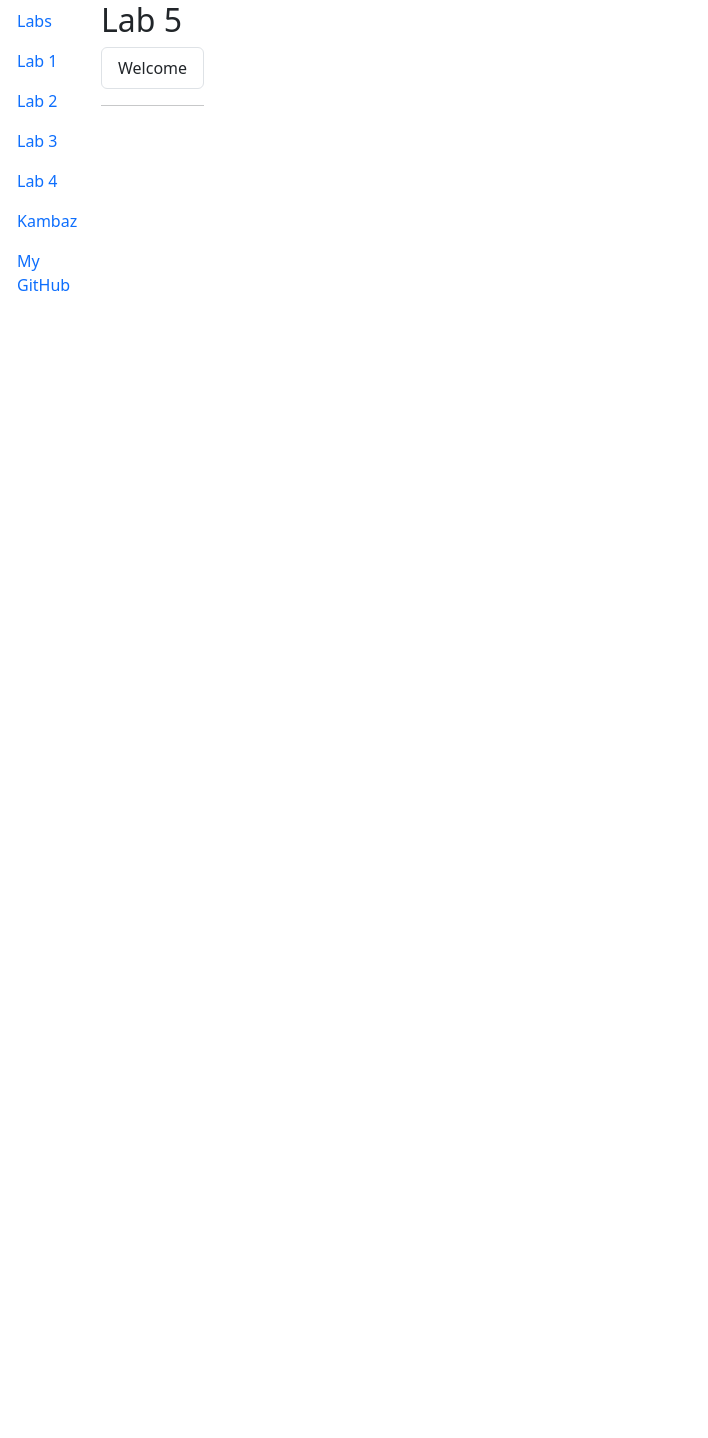
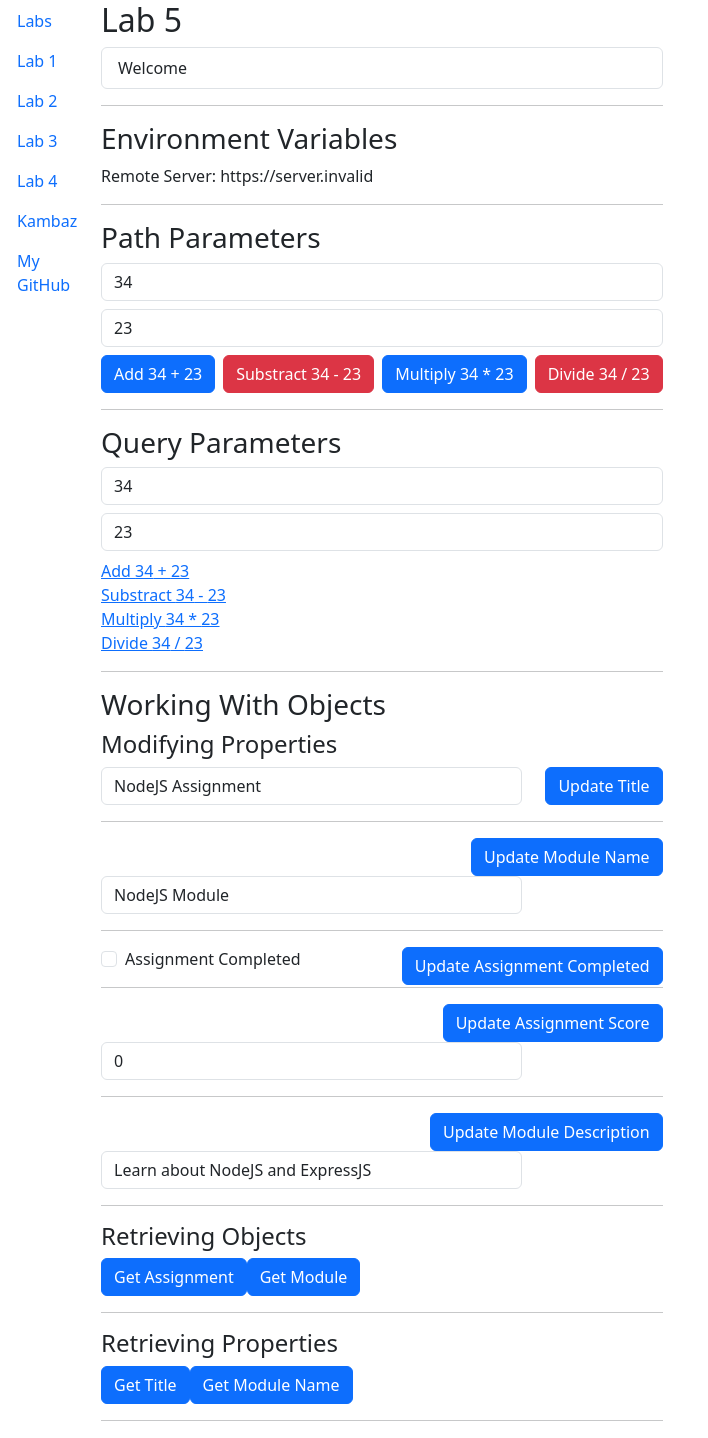
Before and after one commit to aidanroche3/kambaz-next-js, a Next.js app: page /labs/lab5 in a window 1280 px wide. Shown: the whole page, without its empty margins (0-708 px from the left). Before the commit the page ends 800 px from the top, so only its background shows below. Built offline with nearby package versions, Linux system fonts and the light colour scheme; no server answers.

Commit message:
Up to 5.2.4

```diff
--- /dev/null
+++ b/app/labs/lab5/EnvironmentVariables.tsx
@@ -0,0 +1,10 @@
+const HTTP_SERVER = process.env.NEXT_PUBLIC_HTTP_SERVER;
+export default function EnvironmentVariables() {
+  return (
+    <div id="wd-environment-variables">
+      <h3>Environment Variables</h3>
+      <p>Remote Server: {HTTP_SERVER}</p>
+      <hr />
+    </div>
+  );
+}
--- /dev/null
+++ b/app/labs/lab5/PathParameters.tsx
@@ -0,0 +1,57 @@
+"use client";
+
+import React, { useState } from "react";
+import { FormControl } from "react-bootstrap";
+const HTTP_SERVER = process.env.NEXT_PUBLIC_HTTP_SERVER;
+export default function PathParameters() {
+  const [a, setA] = useState("34");
+  const [b, setB] = useState("23");
+  return (
+    <div>
+      <h3>Path Parameters</h3>
+      <FormControl
+        className="mb-2"
+        id="wd-path-parameter-a"
+        type="number"
+        defaultValue={a}
+        onChange={(e) => setA(e.target.value)}
+      />
+      <FormControl
+        className="mb-2"
+        id="wd-path-parameter-b"
+        type="number"
+        defaultValue={b}
+        onChange={(e) => setB(e.target.value)}
+      />
+      <a
+        className="btn btn-primary me-2"
+        id="wd-path-parameter-add"
+        href={`${HTTP_SERVER}/lab5/add/${a}/${b}`}
+      >
+        Add {a} + {b}
+      </a>
+      <a
+        className="btn btn-danger"
+        id="wd-path-parameter-subtract"
+        href={`${HTTP_SERVER}/lab5/subtract/${a}/${b}`}
+      >
+        Substract {a} - {b}
+      </a>
+      <a
+        className="btn btn-primary mx-2"
+        id="wd-path-parameter-multiply"
+        href={`${HTTP_SERVER}/lab5/multiply/${a}/${b}`}
+      >
+        Multiply {a} * {b}
+      </a>
+      <a
+        className="btn btn-danger"
+        id="wd-path-parameter-divide"
+        href={`${HTTP_SERVER}/lab5/divide/${a}/${b}`}
+      >
+        Divide {a} / {b}
+      </a>
+      <hr />
+    </div>
+  );
+}
--- /dev/null
+++ b/app/labs/lab5/QueryParameters.tsx
@@ -0,0 +1,57 @@
+"use client";
+
+import React, { useState } from "react";
+import { FormControl } from "react-bootstrap";
+const HTTP_SERVER = process.env.NEXT_PUBLIC_HTTP_SERVER;
+export default function QueryParameters() {
+  const [a, setA] = useState("34");
+  const [b, setB] = useState("23");
+
+  return (
+    <div id="wd-query-parameters">
+      <h3>Query Parameters</h3>
+      <FormControl
+        id="wd-query-parameter-a"
+        className="mb-2"
+        defaultValue={a}
+        type="number"
+        onChange={(e) => setA(e.target.value)}
+      />
+      <FormControl
+        id="wd-query-parameter-b"
+        className="mb-2"
+        defaultValue={b}
+        type="number"
+        onChange={(e) => setB(e.target.value)}
+      />
+      <a
+        id="wd-query-parameter-add"
+        href={`${HTTP_SERVER}/lab5/calculator?operation=add&a=${a}&b=${b}`}
+      >
+        Add {a} + {b}
+      </a>
+      <br></br>
+      <a
+        id="wd-query-parameter-subtract"
+        href={`${HTTP_SERVER}/lab5/calculator?operation=subtract&a=${a}&b=${b}`}
+      >
+        Substract {a} - {b}
+      </a>
+      <br></br>
+      <a
+        id="wd-query-parameter-multiply"
+        href={`${HTTP_SERVER}/lab5/calculator?operation=multiply&a=${a}&b=${b}`}
+      >
+        Multiply {a} * {b}
+      </a>
+      <br></br>
+      <a
+        id="wd-query-parameter-divide"
+        href={`${HTTP_SERVER}/lab5/calculator?operation=divide&a=${a}&b=${b}`}
+      >
+        Divide {a} / {b}
+      </a>
+      <hr />
+    </div>
+  );
+}
--- /dev/null
+++ b/app/labs/lab5/WorkingWithObjects.tsx
@@ -0,0 +1,139 @@
+"use client";
+
+import React, { useState } from "react";
+import { FormCheck, FormControl } from "react-bootstrap";
+const HTTP_SERVER = process.env.NEXT_PUBLIC_HTTP_SERVER;
+export default function WorkingWithObjects() {
+  const [assignment, setAssignment] = useState({
+    id: 1,
+    title: "NodeJS Assignment",
+    description: "Create a NodeJS server with ExpressJS",
+    due: "2021-10-10",
+    completed: false,
+    score: 0,
+  });
+  const [module, setModule] = useState({
+    id: 1,
+    name: "NodeJS Module",
+    description: "Learn about NodeJS and ExpressJS",
+    course: "4550",
+  });
+  const ASSIGNMENT_API_URL = `${HTTP_SERVER}/lab5/assignment`;
+  const MODULE_API_URL = `${HTTP_SERVER}/lab5/module`;
+  return (
+    <div id="wd-working-with-objects">
+      <h3>Working With Objects</h3>
+      <h4>Modifying Properties</h4>
+      <a
+        id="wd-update-assignment-title"
+        className="btn btn-primary float-end"
+        href={`${ASSIGNMENT_API_URL}/title/${assignment.title}`}
+      >
+        Update Title{" "}
+      </a>
+      <FormControl
+        className="w-75"
+        id="wd-assignment-title"
+        defaultValue={assignment.title}
+        onChange={(e) =>
+          setAssignment({ ...assignment, title: e.target.value })
+        }
+      />
+      <hr />
+      <a
+        id="wd-update-module-name"
+        className="btn btn-primary float-end"
+        href={`${MODULE_API_URL}/name/${module.name}`}
+      >
+        Update Module Name
+      </a>
+      <FormControl
+        className="w-75"
+        id="wd-module-name"
+        defaultValue={module.name}
+        onChange={(e) => setModule({ ...module, name: e.target.value })}
+      />
+      <hr />
+      <a
+        id="wd-update-assignment-completed"
+        className="btn btn-primary float-end"
+        href={`${ASSIGNMENT_API_URL}/completed/${assignment.completed}`}
+      >
+        Update Assignment Completed
+      </a>
+      <FormCheck
+        label="Assignment Completed"
+        type="checkbox"
+        defaultChecked={false}
+        onChange={(e) =>
+          setAssignment({ ...assignment, completed: e.target.checked })
+        }
+      />
+      <hr />
+      <a
+        id="wd-update-assignment-score"
+        className="btn btn-primary float-end"
+        href={`${ASSIGNMENT_API_URL}/score/${assignment.score}`}
+      >
+        Update Assignment Score
+      </a>
+      <FormControl
+        className="w-75"
+        id="wd-assignment-score"
+        type="number"
+        defaultValue={assignment.score}
+        onChange={(e) =>
+          setAssignment({ ...assignment, score: parseInt(e.target.value) })
+        }
+      />
+      <hr />
+      <a
+        id="wd-update-module-description"
+        className="btn btn-primary float-end"
+        href={`${MODULE_API_URL}/description/${module.description}`}
+      >
+        Update Module Description
+      </a>
+      <FormControl
+        className="w-75"
+        id="wd-module-description"
+        defaultValue={module.description}
+        onChange={(e) => setModule({ ...module, description: e.target.value })}
+      />
+      <hr />
+      <h4>Retrieving Objects</h4>
+      <a
+        id="wd-retrieve-assignments"
+        className="btn btn-primary"
+        href={`${HTTP_SERVER}/lab5/assignment`}
+      >
+        Get Assignment
+      </a>
+      <a
+        id="wd-retrieve-module"
+        className="btn btn-primary"
+        href={`${MODULE_API_URL}`}
+      >
+        Get Module
+      </a>
+      <hr />
+      <h4>Retrieving Properties</h4>
+      <a
+        id="wd-retrieve-assignment-title"
+        className="btn btn-primary"
+        href={`${HTTP_SERVER}/lab5/assignment/title`}
+      >
+        Get Title
+      </a>
+      <a
+        id="wd-retrieve-module-name"
+        className="btn btn-primary"
+        href={`${HTTP_SERVER}/lab5/module/name`}
+      >
+        Get Module Name
+      </a>
+      <br />
+      <hr />
+    </div>
+  );
+}
--- a/app/labs/lab5/page.tsx
+++ b/app/labs/lab5/page.tsx
@@ -1,16 +1,25 @@
+"use client";
+
+import EnvironmentVariables from "./EnvironmentVariables";
+import PathParameters from "./PathParameters";
+import QueryParameters from "./QueryParameters";
+import WorkingWithObjects from "./WorkingWithObjects";
+const HTTP_SERVER = process.env.NEXT_PUBLIC_HTTP_SERVER;
+
 export default function Lab5() {
   return (
     <div id="wd-lab5">
       <h2>Lab 5</h2>
       <div className="list-group">
-        <a
-          href="http://localhost:4000/lab5/welcome"
-          className="list-group-item"
-        >
+        <a href={`${HTTP_SERVER}/lab5/welcome`} className="list-group-item">
           Welcome
         </a>
       </div>
       <hr />
+      <EnvironmentVariables />
+      <PathParameters />
+      <QueryParameters />
+      <WorkingWithObjects />
     </div>
   );
 }
```
